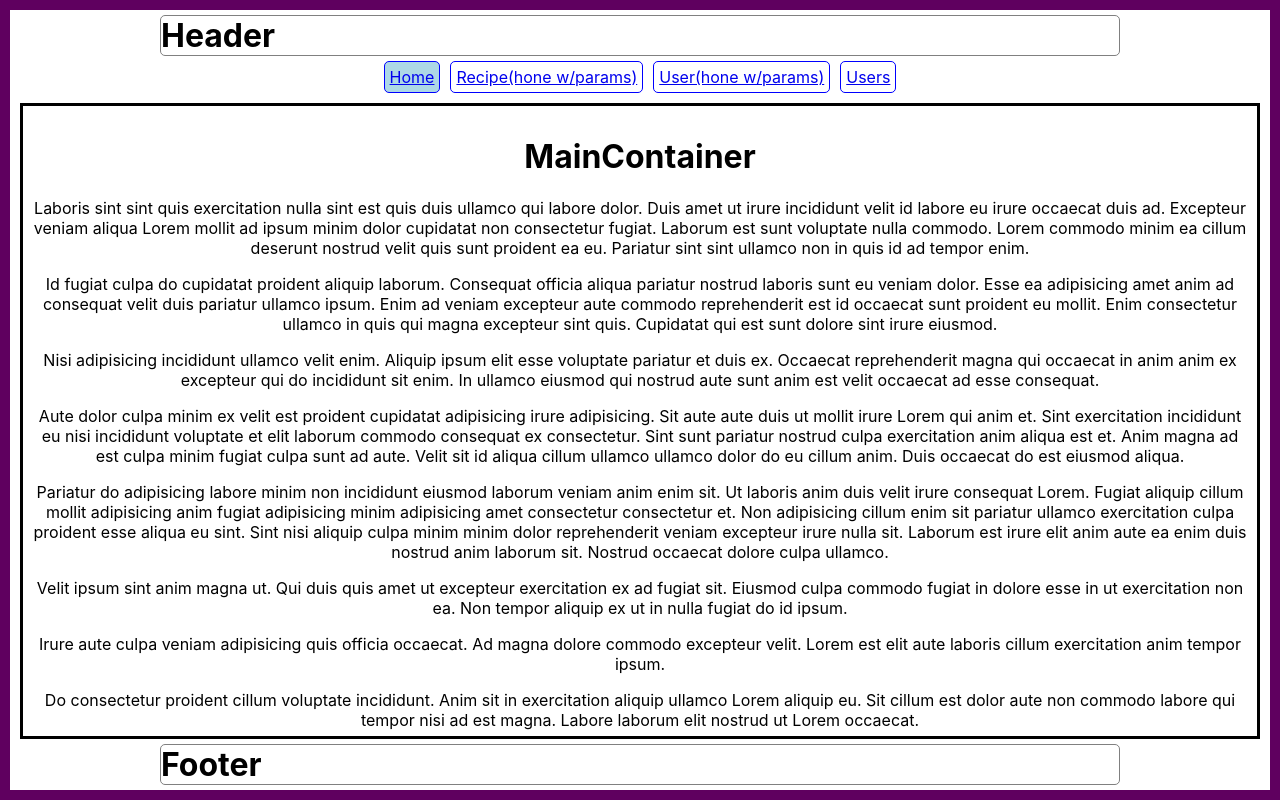
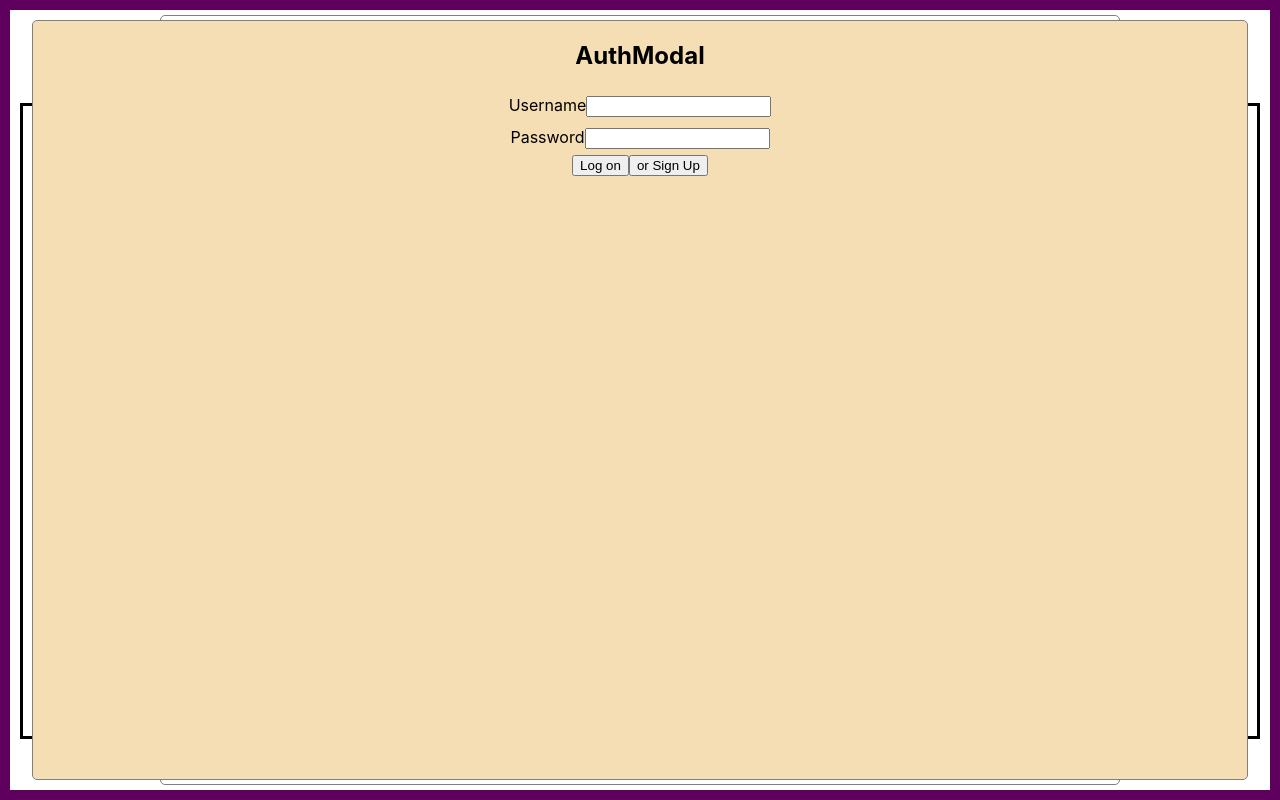
Before and after one commit to royemosby/RecipeSwap_v2, a React (Create React App) app in the folder recipe-swap-frontend/: page / in a window 1280 px wide. Built offline with nearby package versions, Linux system fonts and the light colour scheme.

Commit message:
adds login modal styling

```diff
--- a/recipe-swap-frontend/src/App.css
+++ b/recipe-swap-frontend/src/App.css
@@ -46,6 +46,27 @@
   justify-content: center;
 }
 
+.modal {
+  position: absolute;
+  background: wheat;
+  height: 95vh;
+  width: 95vw;
+  top: 50%;
+  left: 50%;
+  transform: translate(-50%, -50%);
+  display: flex;
+  flex-direction: column;
+  align-items: center;
+}
+
+.modal form {
+  text-align: center;
+}
+
+.modal form div {
+  padding: 5px;
+}
+
 .main-overflow {
   overflow-y: auto;
 }
```
